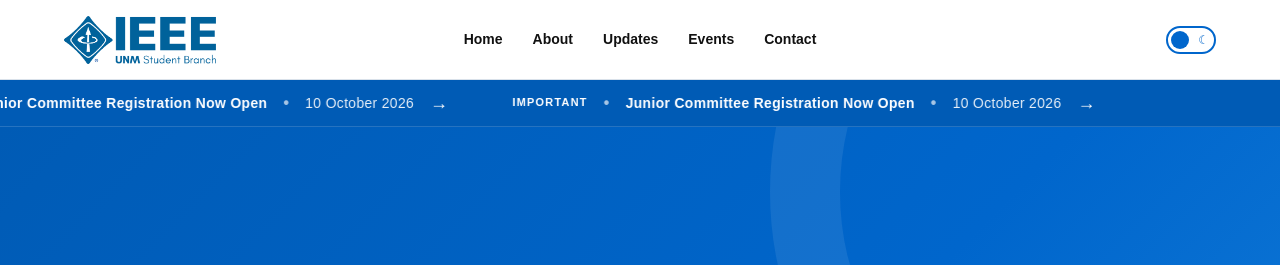
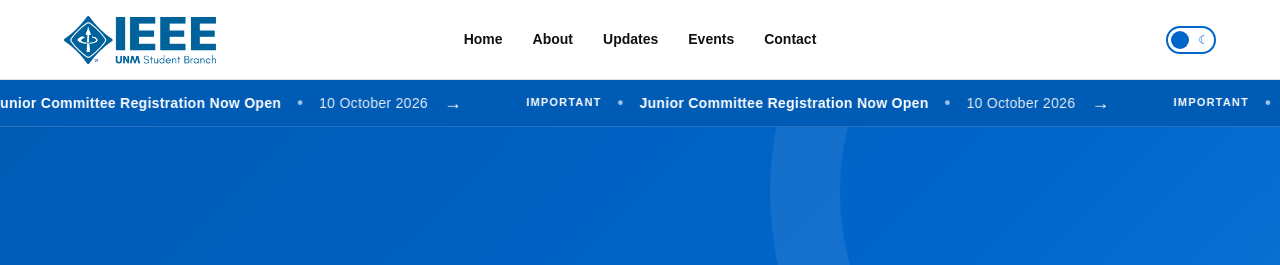
Before and after one commit to Tofu06/IEEE_UNM_websitetest, a Jekyll site: the page built from index.html, in a window 1280 px wide. Shown: the top 265 px of the page. Built offline with Jekyll 4.4.1, drawn with Linux system fonts in a browser that asks for light colours.

Commit message:
minor improvements

```diff
--- a/assets/css/style.css
+++ b/assets/css/style.css
@@ -491,7 +491,7 @@
 }
 
 /* =========================================================
-   UPCOMING EVENT BANNER
+   UPCOMING / IMPORTANT BANNER
    ========================================================= */
 
 .event-banner {
@@ -515,7 +515,6 @@
     overflow: hidden;
 
     color: #ffffff;
-
     text-decoration: none;
 }
 
@@ -524,13 +523,14 @@
 
     width: max-content;
 
-    animation: event-banner-scroll 22s linear infinite;
+    /* Move exactly one of the four identical groups */
+    animation: event-banner-scroll 24s linear infinite;
 
     will-change: transform;
 }
 
 .event-banner-group {
-    flex-shrink: 0;
+    flex: 0 0 auto;
 
     display: flex;
     align-items: center;
@@ -591,6 +591,11 @@
     transform: translateX(4px);
 }
 
+
+/* =========================================================
+   CONTINUOUS SCROLL
+   ========================================================= */
+
 @keyframes event-banner-scroll {
 
     from {
@@ -598,18 +603,20 @@
     }
 
     to {
-        transform: translateX(-50%);
-    }
-
-}
-
-.event-banner:hover .event-banner-track {
-    animation-play-state: paused;
+        /*
+         * There are four identical groups.
+         * Moving by 25% moves exactly one group.
+         * The fourth group is then in the exact position
+         * where the first group started.
+         */
+        transform: translateX(-25%);
+    }
+
 }
 
 
 /* =========================================================
-   UPCOMING EVENT BANNER - MOBILE
+   MOBILE
    ========================================================= */
 
 @media (max-width: 600px) {
--- a/index.html
+++ b/index.html
@@ -61,7 +61,18 @@
 
 {% if upcoming_item %}
 
-<section class="event-banner" aria-label="Important notice">
+    {% if upcoming_item.category == "Event" %}
+        {% assign banner_label = "UPCOMING EVENT" %}
+    {% elsif upcoming_item.category == "Workshop" %}
+        {% assign banner_label = "UPCOMING WORKSHOP" %}
+    {% elsif upcoming_item.category == "Announcement" %}
+        {% assign banner_label = "IMPORTANT" %}
+    {% else %}
+        {% assign banner_label = "UPDATE" %}
+    {% endif %}
+
+
+    <section class="event-banner" aria-label="{{ banner_label }}">
 
         <a
             href="{{ upcoming_item.url | relative_url }}"
@@ -70,44 +81,32 @@
 
             <div class="event-banner-track">
 
-            <!-- First copy -->
+                {% for i in (1..4) %}
 
-            <div class="event-banner-group">
+                    <div
+                        class="event-banner-group"
+                        {% if i != 1 %}aria-hidden="true"{% endif %}
+                    >
 
                         <span class="event-banner-label">
-
-                    {% if upcoming_item.category == "Event" %}
-                        UPCOMING EVENT
-                    {% elsif upcoming_item.category == "Workshop" %}
-                        UPCOMING WORKSHOP
-                    {% elsif upcoming_item.category == "Announcement" %}
-                        IMPORTANT
-                    {% else %}
-                        UPDATE
-                    {% endif %}
-
+                            {{ banner_label }}
                         </span>
-
 
                         <span class="event-banner-separator">
                             •
                         </span>
 
-
                         <span class="event-banner-title">
                             {{ upcoming_item.title }}
                         </span>
-
 
                         <span class="event-banner-separator">
                             •
                         </span>
 
-
                         <span class="event-banner-date">
                             {{ upcoming_item.upcoming_date | date: "%d %B %Y" }}
                         </span>
-
 
                         <span class="event-banner-arrow">
                             →
@@ -115,54 +114,7 @@
 
                     </div>
 
-
-            <!-- Second copy for seamless scrolling -->
-
-            <div
-                class="event-banner-group"
-                aria-hidden="true"
-            >
-
-                <span class="event-banner-label">
-
-                    {% if upcoming_item.category == "Event" %}
-                        UPCOMING EVENT
-                    {% elsif upcoming_item.category == "Workshop" %}
-                        UPCOMING WORKSHOP
-                    {% elsif upcoming_item.category == "Announcement" %}
-                        IMPORTANT
-                    {% else %}
-                        UPDATE
-                    {% endif %}
-
-                </span>
-
-
-                <span class="event-banner-separator">
-                    •
-                </span>
-
-
-                <span class="event-banner-title">
-                    {{ upcoming_item.title }}
-                </span>
-
-
-                <span class="event-banner-separator">
-                    •
-                </span>
-
-
-                <span class="event-banner-date">
-                    {{ upcoming_item.upcoming_date | date: "%d %B %Y" }}
-                </span>
-
-
-                <span class="event-banner-arrow">
-                    →
-                </span>
-
-            </div>
+                {% endfor %}
 
             </div>
 
```
Lines whose indentation alone changed are shown as unchanged.
